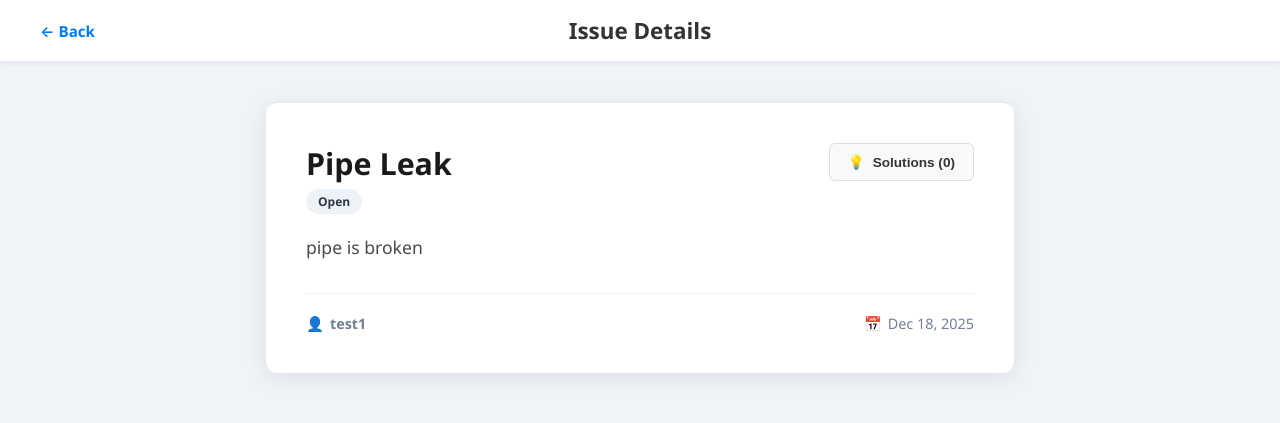
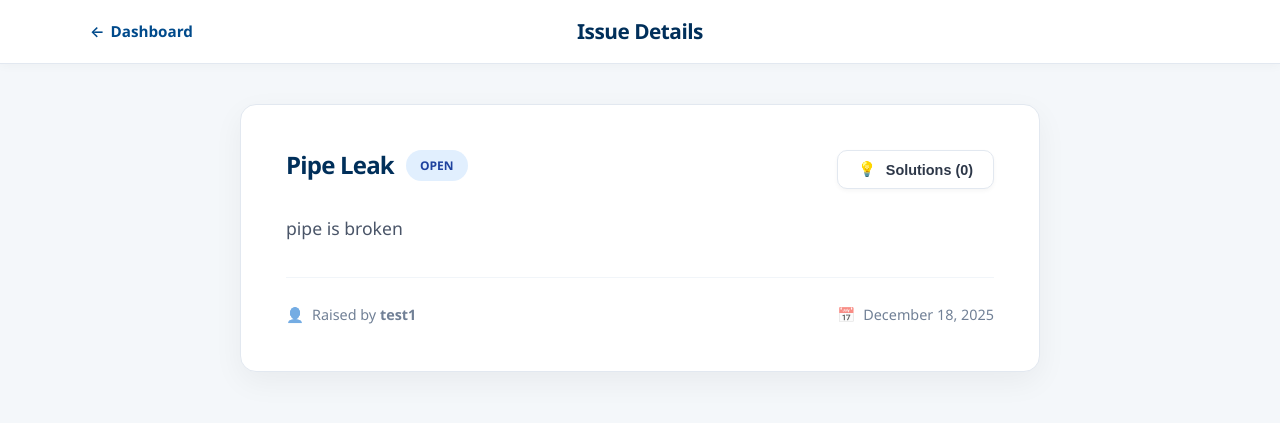
Before and after one commit to SanjeetSinghJawa/Residential_appartments, a Django app: page /issue/10/ in a window 1280 px wide. Shown: the top 423 px of the page. Run offline with Django 5.2, Linux system fonts and the light colour scheme; data comes from the database, SQL or seed files in the repository; both versions use the stored data as it was after the commit.

Commit message:
Final UI fixes

```diff
--- a/config/app/models.py
+++ b/config/app/models.py
@@ -41,6 +41,7 @@ class Solution(models.Model):
     suggested_date = models.DateTimeField(auto_now_add=True)
     status = models.CharField(max_length=50, default='Suggested') # e.g., Suggested, In Progress, Accepted
 
+
     def __str__(self):
         return f"{self.title} for Issue: {self.issue.title}"
 
--- a/config/app/templates/Issue_Details_View.html
+++ b/config/app/templates/Issue_Details_View.html
@@ -3,128 +3,120 @@
 <head>
     <meta charset="UTF-8">
     <meta name="viewport" content="width=device-width, initial-scale=1.0">
-    <!-- Removed FontAwesome Script -->
-    <title>Issue Details View</title>
+    <title>Issue Details | Residential Apartments</title>
     <style>
-        /* Base layout */
+        /* CSS Variables matched exactly to home.html */
+        :root {
+            --primary-color: #004a8b;
+            --secondary-color: #002f5a;
+            --background-color: #f4f7fa;
+            --card-bg: white;
+            --text-color: #2d3748;
+            --text-light: #718096;
+            --border-color: #e2e8f0;
+            --blue-badge: #3182ce;
+            --green-badge: #38a169;
+            --orange-badge: #d69e2e;
+            --transition-speed: 0.3s;
+        }
+
+        /* Standardized Font Stack from home.html */
         body {
             font-family: 'Segoe UI', system-ui, -apple-system, sans-serif;
-            background-color: #f0f4f8;
+            background-color: var(--background-color);
+            color: var(--text-color);
             margin: 0; padding: 0;
             display: flex; flex-direction: column; align-items: center;
+            line-height: 1.6;
         }
 
         /* Full Width Header */
         .full-width-header {
-            width: 100%;
-            background-color: #fff;
-            border-bottom: 1px solid #e1e8ed;
-            box-shadow: 0 2px 4px rgba(0,0,0,0.05);
-            display: flex;
-            justify-content: center;
-            padding: 15px 0;
-            margin-bottom: 40px;
+            width: 100%; background-color: #fff; border-bottom: 1px solid var(--border-color);
+            box-shadow: 0 2px 10px rgba(0,0,0,0.03); display: flex;
+            justify-content: center; padding: 15px 0; margin-bottom: 40px;
         }
 
-        .header-inner {
-            width: 95%;
-            max-width: 1200px; /* Adjusted for better focus */
-            display: flex;
-            justify-content: space-between;
-            align-items: center;
-        }
+        .header-inner { width: 95%; max-width: 1100px; display: flex; justify-content: space-between; align-items: center; }
+        .header-left-edge, .header-right-edge { flex: 1; display: flex; }
+        .header-right-edge { justify-content: flex-end; }
+        .header-center { flex: 2; text-align: center; }
 
-        .header-left-edge { flex: 1; display: flex; justify-content: flex-start; }
-        .header-center { flex: 2; text-align: center; }
-        .header-right-edge { flex: 1; display: flex; justify-content: flex-end; }
-
-        .header-title { font-size: 1.4em; font-weight: bold; color: #333; }
+        .header-title { font-size: 1.3rem; font-weight: 700; color: var(--secondary-color); letter-spacing: -0.5px; }
 
         .back-link {
-            font-size: 0.95em;
-            text-decoration: none;
-            color: #007bff;
-            font-weight: 600;
+            font-size: 0.95rem; text-decoration: none; color: var(--primary-color);
+            font-weight: 600; display: flex; align-items: center; gap: 6px; transition: transform 0.2s;
         }
+        .back-link:hover { transform: translateX(-3px); }
 
         /* Action Buttons */
         .btn-action {
-            padding: 10px 18px; border-radius: 6px; font-size: 0.85em; font-weight: 600;
-            text-decoration: none; cursor: pointer; transition: 0.2s; border: 1px solid #ddd;
-            display: inline-flex; align-items: center; gap: 8px;
-            background-color: #f8f9fa; color: #333;
+            padding: 10px 20px; border-radius: 10px; font-size: 0.9rem; font-weight: 600;
+            text-decoration: none; cursor: pointer; transition: all 0.2s; border: 1px solid var(--border-color);
+            display: inline-flex; align-items: center; gap: 10px;
+            background-color: #fff; color: var(--text-color); box-shadow: 0 2px 4px rgba(0,0,0,0.04);
         }
-        .btn-action:hover { background-color: #e9ecef; }
+        .btn-action:hover { border-color: var(--primary-color); color: var(--primary-color); transform: translateY(-1px); }
 
         /* Centered Content Card */
-        .details-container { width: 90%; max-width: 750px; margin-bottom: 50px; }
+        .details-container { width: 90%; max-width: 800px; margin-bottom: 50px; }
         .details-content-card {
-            background-color: #fff; border-radius: 12px; box-shadow: 0 4px 25px rgba(0, 0, 0, 0.08);
-            overflow: hidden; border: 1px solid #e1e8ed;
+            background-color: #fff; border-radius: 16px; box-shadow: 0 10px 30px rgba(0, 0, 0, 0.05);
+            overflow: hidden; border: 1px solid var(--border-color);
         }
-        .card-body { padding: 40px; }
-        .issue-header-row { display: flex; justify-content: space-between; align-items: flex-start; margin-bottom: 15px; }
-        .issue-title { font-size: 1.9em; font-weight: 800; color: #1a1a1a; flex: 1; margin-right: 15px; }
+        .card-body { padding: 45px; }
+        .issue-header-row { display: flex; justify-content: space-between; align-items: flex-start; margin-bottom: 25px; }
+        .issue-title { font-size: 1.5rem; font-weight: 800; color: var(--secondary-color); line-height: 1.2; letter-spacing: -0.8px; }
 
-        .issue-description { color: #4a4a4a; line-height: 1.8; font-size: 1.1em; margin-bottom: 30px; white-space: pre-line; }
+        .issue-description { color: #4a5568; font-size: 1.1rem; margin-bottom: 35px; white-space: pre-line; }
 
         .issue-meta {
-            font-size: 0.9em; color: #718096; padding-top: 20px;
-            border-top: 1px solid #edf2f7; display: flex; justify-content: space-between;
-            align-items: center;
+            font-size: 0.9rem; color: var(--text-light); padding-top: 25px;
+            border-top: 1px solid #f1f5f9; display: flex; justify-content: space-between; align-items: center;
         }
-        .meta-item { display: flex; align-items: center; gap: 6px; }
-        .issue-image { width: 100%; max-height: 500px; object-fit: cover; display: block; border-top: 1px solid #eee; }
+        .meta-item { display: flex; align-items: center; gap: 8px; font-weight: 500; }
+        .issue-image { width: 100%; max-height: 550px; object-fit: cover; display: block; border-top: 1px solid var(--border-color); }
 
-        /* Modal Styles */
+        /* Status Pills matched to Table style */
+        .status-pill { padding: 6px 14px; border-radius: 30px; font-size: 0.75rem; font-weight: 700; text-transform: uppercase; }
+
+        /* Modal Styles with Fixed Header & Scrollable Content */
         .modal-overlay {
-            display: none; position: fixed; z-index: 1000; left: 0; top: 0; width: 100%; height: 100%;
-            background-color: rgba(0,0,0,0.6); backdrop-filter: blur(4px);
+            display: none; position: fixed; z-index: 2000; left: 0; top: 0; width: 100%; height: 100%;
+            background-color: rgba(0, 74, 139, 0.4); backdrop-filter: blur(4px); animation: fadeIn 0.3s;
         }
+        @keyframes fadeIn { from { opacity: 0; } to { opacity: 1; } }
+
         .modal-content {
-            background: #fff; margin: 5% auto; border-radius: 12px; width: 95%; max-width: 600px;
-            max-height: 80vh; display: flex; flex-direction: column; overflow: hidden;
+            background: #fff; margin: 4% auto; border-radius: 20px; width: 95%; max-width: 650px;
+            max-height: 82vh; display: flex; flex-direction: column; overflow: hidden;
+            box-shadow: 0 25px 50px -12px rgba(0, 0, 0, 0.25);
         }
-        .modal-header-fixed {
-            padding: 20px 25px; border-bottom: 1px solid #eee;
-            display: flex; justify-content: space-between; align-items: center;
+        .modal-header-fixed { padding: 25px 30px; border-bottom: 1px solid #f1f5f9; display: flex; justify-content: space-between; align-items: center; flex-shrink: 0; }
+        .modal-body-scrollable { padding: 30px; overflow-y: auto; background-color: #f8fafc; flex-grow: 1; }
+
+        .solution-item {
+            background: #fff; padding: 25px; border-radius: 14px; margin-bottom: 20px;
+            border: 1px solid var(--border-color); transition: transform 0.2s;
         }
-        .modal-body-scrollable { padding: 25px; overflow-y: auto; background-color: #f7fafc; flex-grow: 1; }
-        .solution-item { background: #fff; padding: 20px; border-radius: 10px; margin-bottom: 15px; border: 1px solid #e2e8f0; }
 
         .btn-vote {
-            padding: 6px 16px; border-radius: 20px; text-decoration: none; font-size: 0.85em;
-            border: 1px solid #38a169; color: #38a169; font-weight: bold; display: inline-flex; align-items: center; gap: 5px;
+            padding: 8px 18px; border-radius: 30px; text-decoration: none; font-size: 0.85rem;
+            border: 1px solid var(--green-badge); color: var(--green-badge); font-weight: 700;
+            display: inline-flex; align-items: center; gap: 6px; transition: all 0.2s;
         }
-        .score-pill { background: #edf2f7; padding: 6px 14px; border-radius: 20px; font-size: 0.85em; font-weight: bold; }
-        .close-modal { cursor: pointer; font-size: 28px; color: #a0aec0; line-height: 1; }
-        .modal-footer {
-            padding: 15px 25px;
-            border-top: 1px solid #eee;
-            background: #fff;
-            display: flex;
-            justify-content: flex-end; /* Aligns suggest button to the right */
-            gap: 10px;
-        }
+        .btn-vote:hover { background-color: var(--green-badge); color: #fff; }
+
+        .score-pill { background: #edf2f7; padding: 7px 16px; border-radius: 30px; font-size: 0.85rem; font-weight: 700; color: var(--secondary-color); }
+        .close-modal { cursor: pointer; font-size: 2rem; color: var(--text-light); line-height: 1; transition: color 0.2s; }
+        .close-modal:hover { color: var(--secondary-color); }
+
+        .modal-footer { padding: 20px 30px; border-top: 1px solid #f1f5f9; background: #fff; display: flex; justify-content: flex-end; flex-shrink: 0; }
 
         .btn-suggest-modal {
-            background-color: #007bff;
-            color: white !important; /* Overrides default link color */
-            border: none;
-            padding: 12px 20px;
-            border-radius: 8px;
-            transition: background-color 0.2s ease;
-        }
-
-        .btn-suggest-modal:hover {
-            background-color: #0056b3;
-            text-decoration: none;
-        }
-
-        .plus-icon {
-            font-size: 1.2em;
-            font-weight: bold;
-            line-height: 1;
+            background-color: var(--primary-color); color: #fff !important;
+            border: none; padding: 14px 24px; border-radius: 12px; font-weight: 700;
         }
     </style>
 </head>
@@ -133,16 +125,12 @@
     <header class="full-width-header">
         <div class="header-inner">
             <div class="header-left-edge">
-                <a href="{% url 'home' %}" class="back-link">
-                    &#8592; Back
-                </a>
+                <a href="{% url 'home' %}" class="back-link"><span>←</span> Dashboard</a>
             </div>
             <div class="header-center">
                 <span class="header-title">Issue Details</span>
             </div>
-            <div class="header-right-edge">
-                <!-- Optional placeholder for right side balance -->
-            </div>
+            <div class="header-right-edge"></div>
         </div>
     </header>
 
@@ -150,24 +138,22 @@
         <div class="details-content-card">
             <div class="card-body">
                 <div class="issue-header-row">
-                    <div style="display: flex; flex-direction: column; gap: 5px;">
-                        <div class="issue-title">{{ issue.title }}</div>
-                        <!-- Dynamic Status Badge -->
-                        <span style="
-                            display: inline-block;
-                            padding: 4px 12px;
-                            border-radius: 20px;
-                            font-size: 0.75em;
-                            font-weight: bold;
-                            width: fit-content;
-                            {% if issue.status == 'Resolved' %} background: #c6f6d5; color: #22543d;
-                            {% elif issue.status == 'In Review' %} background: #feebc8; color: #744210;
-                            {% else %} background: #edf2f7; color: #2d3748; {% endif %}
+                    <div style="display: flex; flex-direction: column; gap: 10px; flex: 1;">
+                        <!-- Container for Pill + Title on one row -->
+                        <div style="display: flex; align-items: center; gap: 12px; flex-wrap: wrap;">
+                            <h1 class="issue-title" style="margin: 0;">{{ issue.title }}</h1>
+                            <span class="status-pill" style="
+                                white-space: nowrap;
+                                {% if issue.status == 'Resolved' %} background: #def7ec; color: #03543f;
+                                {% elif issue.status == 'In Review' %} background: #fef3c7; color: #92400e;
+                                {% else %} background: #e1effe; color: #1e429f; {% endif %}
                             ">
                                  {{ issue.status }}
                             </span>
                         </div>
-                    <button class="btn-action" onclick="toggleModal()">
+                    </div>
+
+                    <button class="btn-action" onclick="toggleModal()" style="flex-shrink: 0;">
                         <span>💡</span> Solutions ({{ solutions|length }})
                     </button>
                 </div>
@@ -176,12 +162,12 @@
 
                 <div class="issue-meta">
                     <span class="meta-item">
-                        <span>&#128100;</span>
-                        <strong>{{ issue.reported_by_id.full_name|default:issue.reported_by_id.email }}</strong>
+                        <span style="opacity: 0.6;">👤</span>
+                        <span>Raised by <strong>{{ issue.reported_by_id.full_name|default:issue.reported_by_id.email }}</strong></span>
                     </span>
                     <span class="meta-item">
-                        <span>&#128197;</span>
-                        {{ issue.reported_date|date:"M d, Y" }}
+                        <span style="opacity: 0.6;">📅</span>
+                        {{ issue.reported_date|date:"F d, Y" }}
                     </span>
                 </div>
             </div>
@@ -240,15 +224,14 @@
     <script>
         function toggleModal() {
             const modal = document.getElementById('solutionsModal');
-            modal.style.display = (modal.style.display === 'block') ? 'none' : 'block';
+            const display = modal.style.display === 'block' ? 'none' : 'block';
+            modal.style.display = display;
+            document.body.style.overflow = display === 'block' ? 'hidden' : 'auto';
         }
 
-        // Close modal when clicking outside of it
         window.onclick = function(event) {
             const modal = document.getElementById('solutionsModal');
-            if (event.target == modal) {
-                modal.style.display = "none";
-            }
+            if (event.target == modal) { toggleModal(); }
         }
     </script>
 </body>
```
Also changed, not shown: other parts of config/app/templates/Issue_Details_View.html (+13 -15 lines), config/app/templates/Raise_an_Issue_Form.html (+145 -44 lines), config/app/templates/home.html (+8 -8 lines), config/app/migrations/0011_solution_voted_by.py (added), config/app/migrations/0012_remove_solution_voted_by.py (added), config/db.sqlite3. Lines whose indentation alone changed are shown as unchanged.
